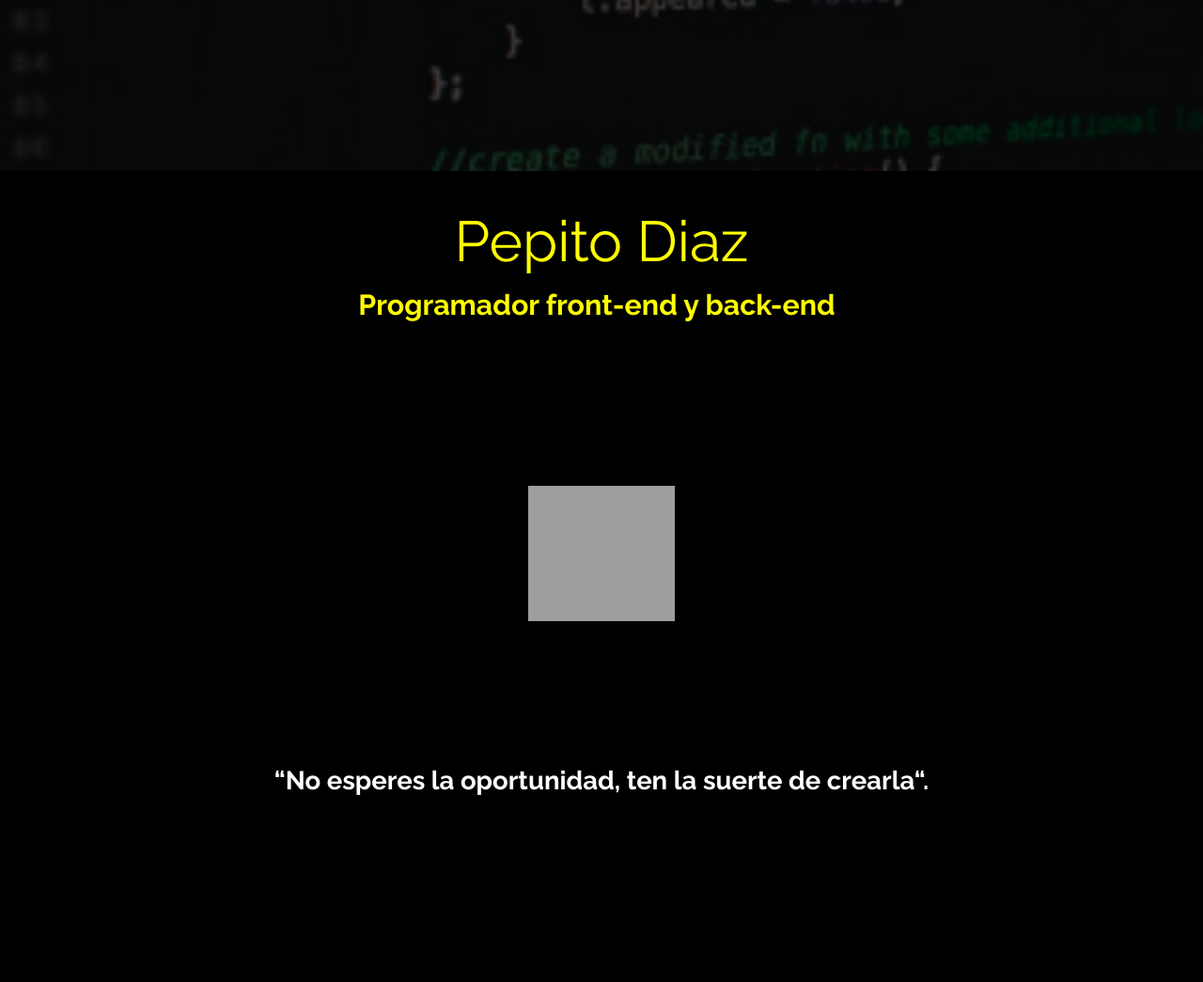
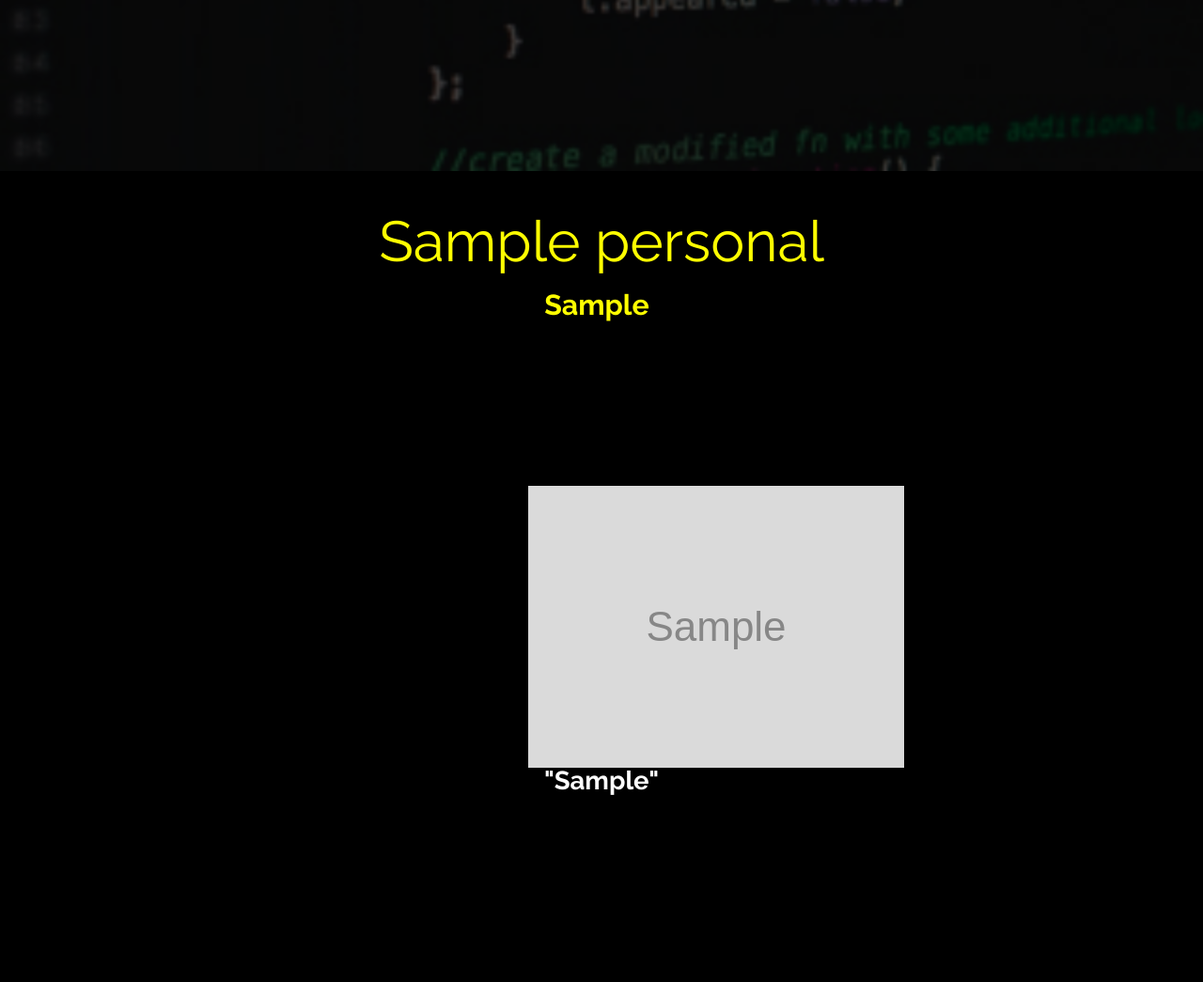
Before and after one commit to pablotebb/Portafolio-por-parametros, a Django app: page / in a window 1280 px wide; the page is wider, and only the part inside the window is pictured. Shown: the part 730-1775 px from the top of that part at 94% size. Run offline with Django 5.2, Linux system fonts and the light colour scheme; tables that the repository leaves empty hold one stand-in row (values such as "Sample post"); grey boxes marked "Sample" are stand-in pictures; some libraries are stand-ins or nearby versions; grey boxes are pictures that could not be loaded.

Commit message:
Crear aplicación cabecera 2

```diff
--- a/Portafolio/Portafolio/settings.py
+++ b/Portafolio/Portafolio/settings.py
@@ -10,6 +10,7 @@ For the full list of settings and their values, see
 https://docs.djangoproject.com/en/5.2/ref/settings/
 """
 
+import os
 from pathlib import Path
 
 # Build paths inside the project like this: BASE_DIR / 'subdir'.
@@ -118,6 +119,8 @@ USE_TZ = True
 
 # Directorio donde se buscan los archivos estáticos adicionales
 STATIC_URL = '/static/'
+MEDIA_URL = '/media/'
+MEDIA_ROOT = os.path.join(BASE_DIR, 'media')
 
 # Solo en desarrollo:
 STATICFILES_DIRS = [
--- a/Portafolio/Portafolio/urls.py
+++ b/Portafolio/Portafolio/urls.py
@@ -16,8 +16,13 @@ Including another URLconf
 """
 from django.contrib import admin
 from django.urls import path, include
+from django.conf import settings
+from django.conf.urls.static import static
 
 urlpatterns = [
     path('admin/', admin.site.urls),
     path("", include("core.urls", namespace="core")),
 ]
+
+if settings.DEBUG:
+    urlpatterns += static(settings.MEDIA_URL, document_root=settings.MEDIA_ROOT)
--- a/Portafolio/cabecera/models.py
+++ b/Portafolio/cabecera/models.py
@@ -1,3 +1,10 @@
 from django.db import models
 
 # Create your models here.
+class Personal(models.Model):
+    nombre = models.CharField(max_length=50)
+    profesion = models.CharField(max_length=50)
+    frase = models.CharField(max_length=100, null=True, blank=True)
+    foto = models.ImageField(upload_to="imagenes", null=True, blank=True)
+    created = models.DateTimeField(auto_now_add=True)
+    updated = models.DateTimeField(auto_now_add=True)
--- a/Portafolio/cabecera/templates/cabecera/cabecera.html
+++ b/Portafolio/cabecera/templates/cabecera/cabecera.html
@@ -1,6 +1,6 @@
 
 
-{% block cabecera %}
+
 
 
     <section id="home" class="home section">
@@ -17,26 +17,28 @@
                 </article>
                 <article>
                     <div id="name_and_data">
-                        <h2>Pepito Diaz</h2>
-                        <h3>Programador front-end
-                            y back-end</h3>
+                        <h2>{{ datos.nombre }}</h2>
+                        <h3>{{ datos.profesion }}</h3>
                     </div>
                 </article>
+               {% if datos.foto and datos.foto.url %}
                     <article id="container_photo">
                         <div class="container">
                             <a href="#my_photo">
-                            <p class="picture_me"></p>
+                                <p class="picture_me">
+
+                                    <img src="{{ datos.foto.url }}" alt="">
+                                </p>
                             </a>
                         </div>
                     </article>
+                {% endif %}
                 <article>
                     <div class="phrase">
                         <h4>
-                            “No esperes la oportunidad, ten la suerte de crearla“.
+                            "{{ datos.frase }}"
                         </h4>
                     </div>
                 </article>
             </div>
     </section>
-
-{% endblock %}
--- /dev/null
+++ b/Portafolio/cabecera/templatetags/cabecera_tags.py
@@ -0,0 +1,10 @@
+from django import template
+from ..models import Personal
+from django.template.loader import render_to_string
+
+register = template.Library()
+
+@register.simple_tag
+def render_cabecera():
+    datos = Personal.objects.first()  # Traemos los datos del modelo
+    return render_to_string('cabecera/cabecera.html', {'datos': datos})
--- a/Portafolio/core/templates/core/base.html
+++ b/Portafolio/core/templates/core/base.html
@@ -1,5 +1,7 @@
 
 {% load static %}
+
+{% load cabecera_tags %}
 
 <!DOCTYPE html>
 <html lang="es">
@@ -21,7 +23,9 @@
     <style>
 
         #container_photo .picture_me {
+            {% comment %}
             background-image: url("{% static 'core/img/photo_pablo_mobile.svg' %}");
+            {% endcomment %}
             background-size: cover;
             filter: grayscale(1);
             height: 6rem;
@@ -33,7 +37,9 @@
 
         #container_photo .picture_me:hover {
             /* Figma */
-            background-image: url("{% static 'core/img/horseshoe_mobile.svg' %}");
+            {% comment %}
+            background-image: url("{% static 'core/img/horseshoe_mobile.svg' %}"); {% endcomment %}
+
             background-size: cover;
             cursor: pointer;
             height: 6rem;
@@ -47,7 +53,7 @@
 
             #container_photo .picture_me {
                 /* Figma */
-                background-image: url("{% static 'core/img/photo_pablo_tablet.svg' %}");
+                {% comment %} background-image: url("{% static 'core/img/photo_pablo_tablet.svg' %}"); {% endcomment %}
                 height: 8.5rem;
                 left: 19.813rem;
                 margin-top: 11rem;
@@ -58,7 +64,9 @@
 
             #container_photo .picture_me:hover {
                 /* Figma */
-                background-image: url("{% static 'core/img/horseshoe_tablet.svg' %}");
+
+                {% comment %} background-image: url("{% static 'core/img/horseshoe_tablet.svg' %}");
+                 {% endcomment %}
                 background-repeat: no-repeat;
                 background-size: contain;
                 cursor: pointer;
@@ -75,7 +83,9 @@
 
             #container_photo .picture_me {
                 /* Figma */
-                background-image: url("{% static 'core/img/photo_pablo_desktop.svg' %}");
+
+                {% comment %} background-image: url("{% static 'core/img/photo_pablo_desktop.svg' %}");
+                 {% endcomment %}
                 height: 9rem;
                 left: 35.125rem;
                 margin-top: 2rem;
@@ -181,9 +191,8 @@
         </article>
     </section>
 
-    {% block cabecera %}
-        {% include 'cabecera/cabecera.html' %}
-    {% endblock %}
+    {% render_cabecera %}
+
 
     <article class="modal" id="my_photo">
         <div class="modal-content">
```
Also changed, not shown: Portafolio/cabecera/admin.py (+7 -0 lines), Portafolio/cabecera/templatetags/__init__.py (added), Portafolio/media/imagenes/empleado.png (added), Portafolio/media/imagenes/empleado_VxyELNo.png (added), Portafolio/media/imagenes/empleado_WVO3IlT.png (added), Portafolio/media/imagenes/foto_pablo.jpg (added), Portafolio/media/imagenes/foto_pablo_jm3HcSL.jpg (added), Portafolio/media/imagenes/fotopablo.jpg (added), Portafolio/media/imagenes/fotopablo_5.jpg (added), Portafolio/media/imagenes/fotopablo_Dh10Ld7.jpg (added). Lines whose indentation alone changed are shown as unchanged.
